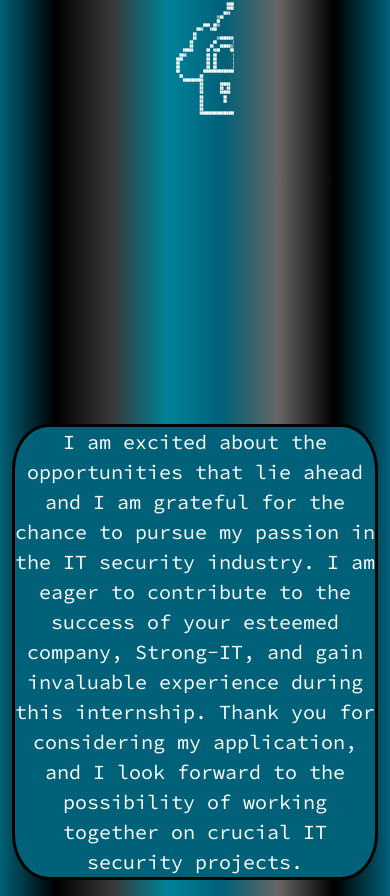
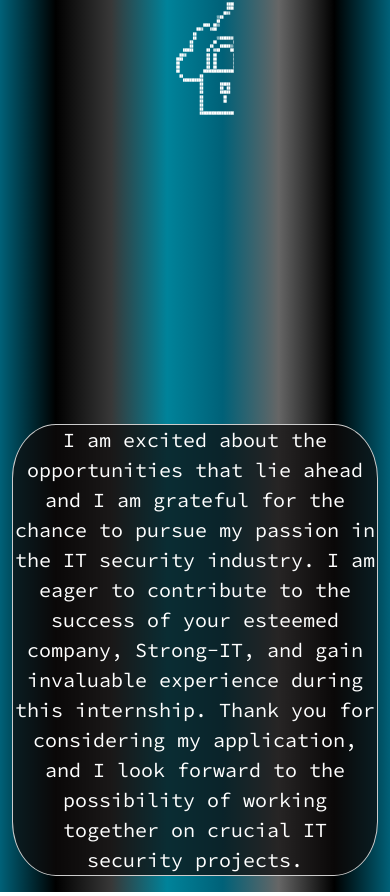
Before and after one commit to PrennerProducts/WebsiteStrongITBewerbung, a React (Create React App) app: page /downloads in a window 390 px wide. Shown: the part 1093-1989 px from the top of the page. Built offline with nearby package versions, Linux system fonts and the light colour scheme.

Commit message:
update Style
Former-commit-id: 74c9d95f7faebc76e53411fe1e613307a5d620ac

```diff
--- a/src/components/HeroSection.css
+++ b/src/components/HeroSection.css
@@ -119,4 +119,9 @@ video {
     font-size: '38px';
     font-weight: 'bold';
   }
+
+  .check-security-button {
+    position: absolute;
+    top: 200px;
+  }
 }
--- a/src/components/HeroSection.jsx
+++ b/src/components/HeroSection.jsx
@@ -1,4 +1,4 @@
-import React, { useState, useEffect, useRef } from 'react';
+import React, { useRef } from 'react';
 import '../App.css';
 import './HeroSection.css';
 import { TypeAnimation } from 'react-type-animation';
--- a/src/components/pages/Downloads.css
+++ b/src/components/pages/Downloads.css
@@ -46,9 +46,9 @@
   /* transform: translateX(-50%); */
   width: 100%;
   /* height: 15vh; */
-  background-color: rgb(0, 97, 120);
-  border: 5px solid rgb(0, 0, 0);
-  border-radius: 10%;
+  background-color: rgba(14, 12, 12, 0.719);
+  border: 1px solid #ccc;
+  border-radius: 12%;
   display: flex;
   justify-content: center;
   align-items: center;
@@ -114,9 +114,9 @@
     /* transform: translateX(-50%); */
     width: 100%; /* Änderung: von 50% auf 80% */
     /* height: 92vh; */
-    background-color: rgb(0, 97, 120);
-    border: 3px solid rgb(0, 0, 0);
-    border-radius: 10%;
+    background-color: rgba(14, 12, 12, 0.719);
+    border: 1px solid #ccc;
+    border-radius: 12%;
     display: flex;
     justify-content: center;
     align-items: center;
--- a/src/components/pages/WhoAmI.css
+++ b/src/components/pages/WhoAmI.css
@@ -52,7 +52,7 @@
   position: absolute;
   top: 12%;
   left: 80px;
-  background-color: rgba(0, 0, 0, 0.55);
+  background-color: rgba(0, 0, 0, 0.423);
 }
 
 .studicards {
@@ -129,6 +129,7 @@
 }
 .text-container {
   background-color: rgba(14, 12, 12, 0.719);
+  border: 1px solid #ccc;
   border-radius: 30px;
   padding: 20px;
   margin-right: 9%;
```
Also changed, not shown: src/components/Navbar.jsx (+13 -13 lines), src/components/pages/Home.jsx (+5 -6 lines).
